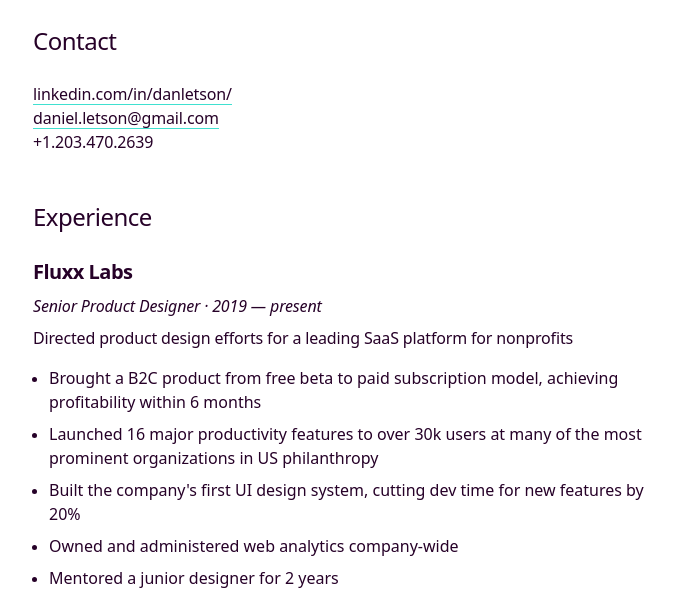
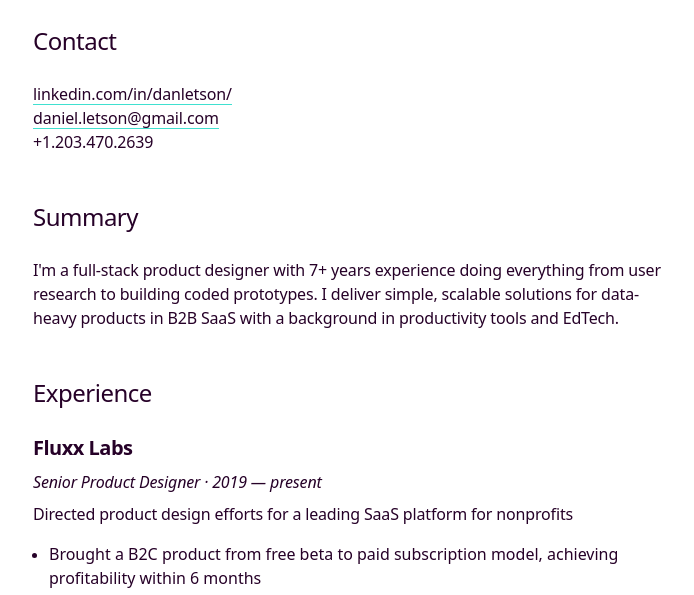
Before and after one commit to danletson/daniel-letson.com, a website: page resume/index.html in a window 1280 px wide. Shown: the part 187-782 px from the top of the page, without its empty margins (287-981 px from the left). Drawn offline with Linux system fonts and the light colour scheme; a script that the page names is missing.

Commit message:
updated resume and homepage blurb

```diff
--- a/resume/index.html
+++ b/resume/index.html
@@ -53,6 +53,10 @@
             <a target="blank" href="mailto:daniel.letson@gmail.com">daniel.letson@gmail.com</a><br>
             +1.203.470.2639
           </p>
+        </section>
+        <section id="summary">
+          <h2>Summary</h2>
+          <p>I'm a full-stack product designer with 7+ years experience doing everything from user research to building coded prototypes. I deliver simple, scalable solutions for data-heavy  products in B2B SaaS with a background in productivity tools and EdTech.</p>
         </section>
         <section id="experience">
           <h2>Experience</h2>
```
Also changed, not shown: index.html (+1 -1 lines), 1 other file.
